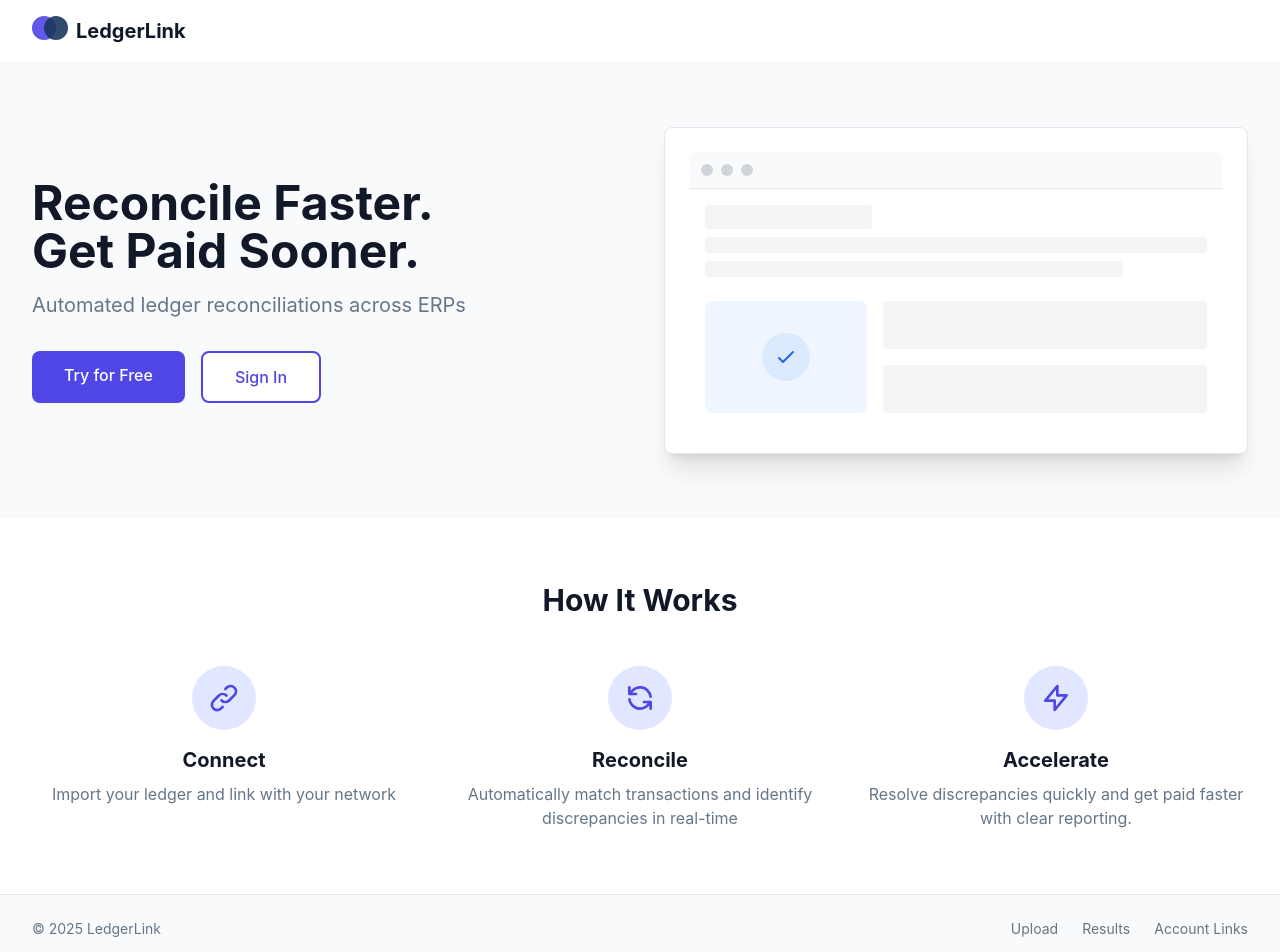
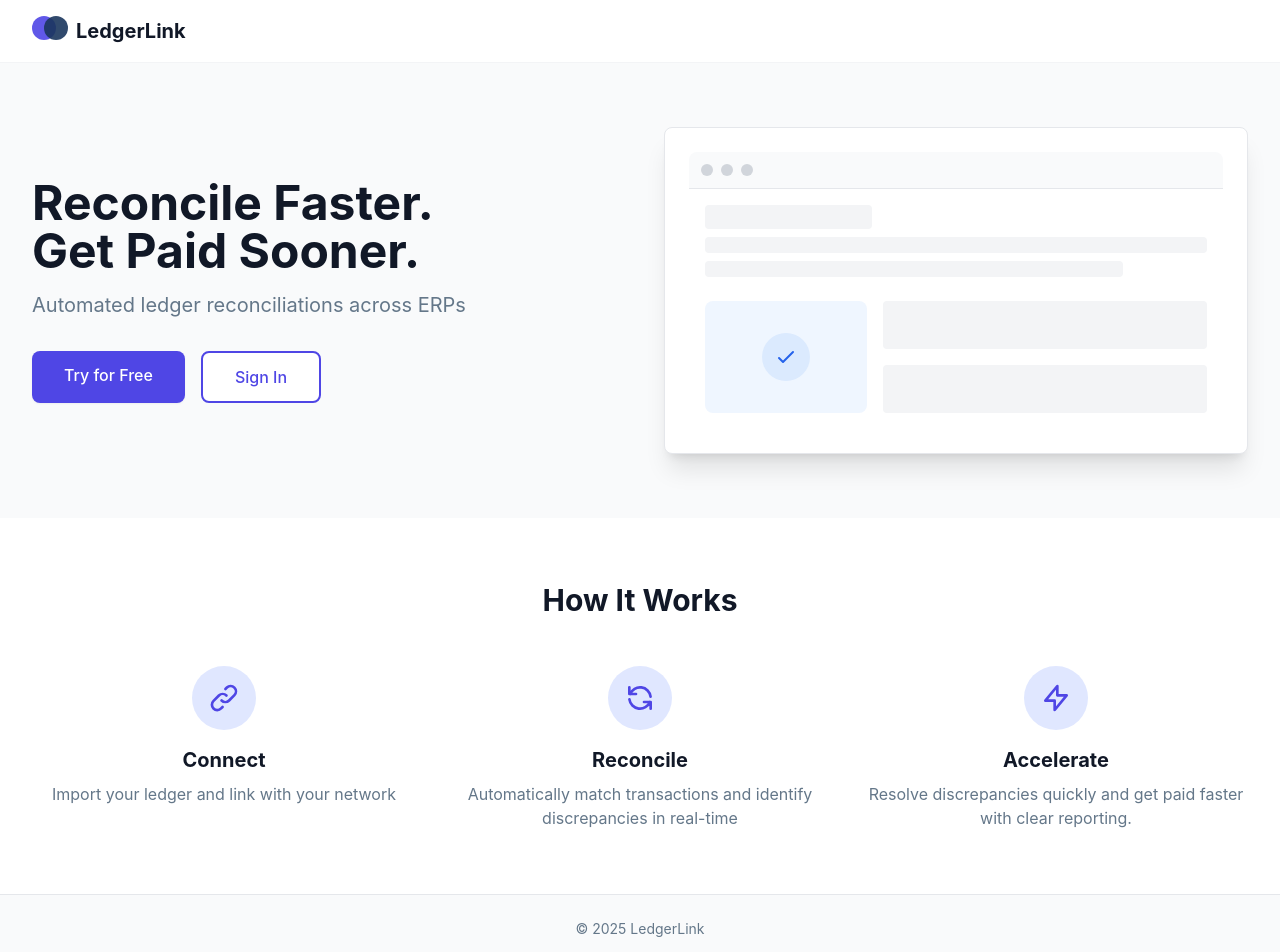
Before and after one commit to TomWall1/LedgerLink, a React (Create React App) app in the folder frontend/: page / in a window 1280 px wide. Shown: the top 952 px of the page. Built offline with nearby package versions, Linux system fonts and the light colour scheme.

Commit message:
Remove links from footer, simplify to copyright only

```diff
--- a/frontend/src/pages/Home.jsx
+++ b/frontend/src/pages/Home.jsx
@@ -119,24 +119,13 @@ const Home = () => {
         </div>
       </div>
 
-      {/* Footer Section */}
+      {/* Footer Section - Simplified with only copyright */}
       <footer className="bg-gray-50 py-6 border-t border-gray-200">
         <div className="max-w-7xl mx-auto px-4 sm:px-6 lg:px-8">
-          <div className="flex justify-center md:justify-between items-center">
+          <div className="flex justify-center items-center">
             <p className="text-gray-600 text-sm">
               © 2025 LedgerLink
             </p>
-            <div className="hidden md:flex space-x-6">
-              <Link to="/upload" className="text-gray-500 hover:text-indigo-600 text-sm">
-                Upload
-              </Link>
-              <Link to="/results" className="text-gray-500 hover:text-indigo-600 text-sm">
-                Results
-              </Link>
-              <Link to="/account-links" className="text-gray-500 hover:text-indigo-600 text-sm">
-                Account Links
-              </Link>
-            </div>
           </div>
         </div>
       </footer>
```
